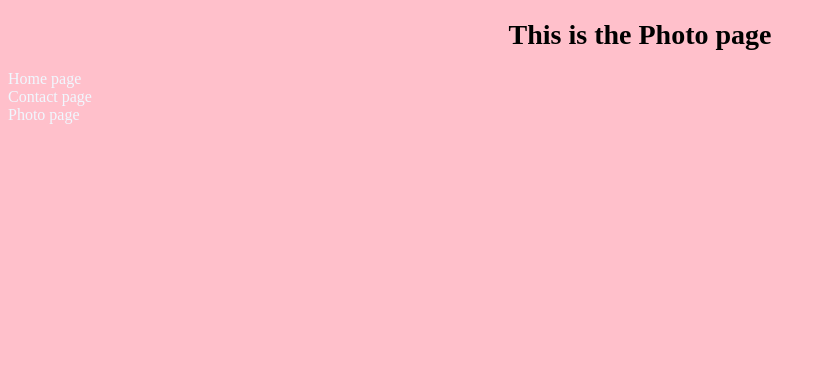
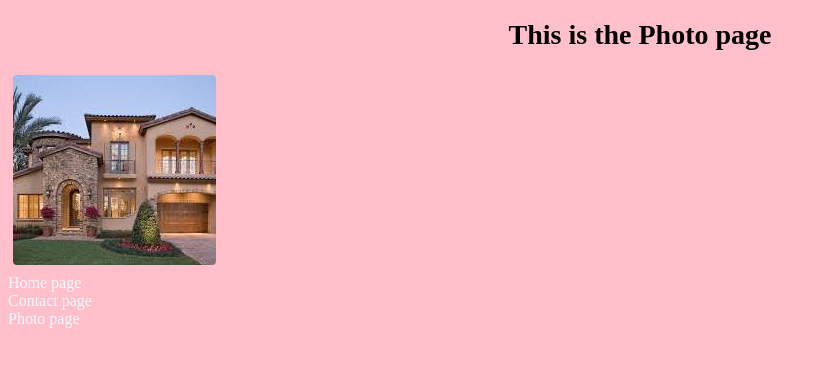
Before and after one commit to lwandetatsie/Croissant, a plain HTML site: page photo.html in a window 1280 px wide. Shown: the whole page, without its empty margins (0-826 px from the left). Drawn offline with Linux system fonts and the light colour scheme.

Commit message:
Update photo.html

```diff
--- a/photo.html
+++ b/photo.html
@@ -9,6 +9,7 @@
 </head>
 <body>
     <h1>This is the Photo page</h1>
+    <img src="/images/house.jpg" alt="croissants"/>
 <footer>
     <div>
     <a href="/index.html" title="go to home page">Home page</a>
```
